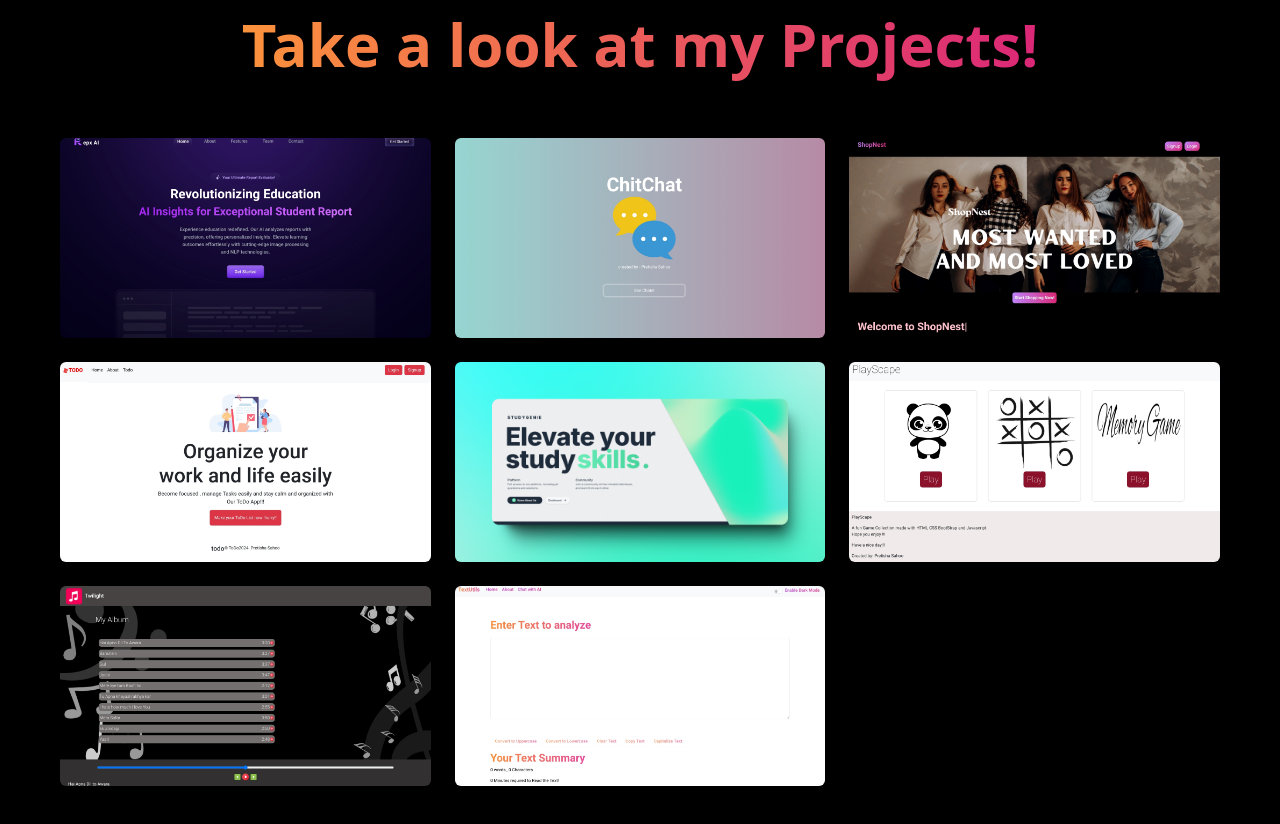
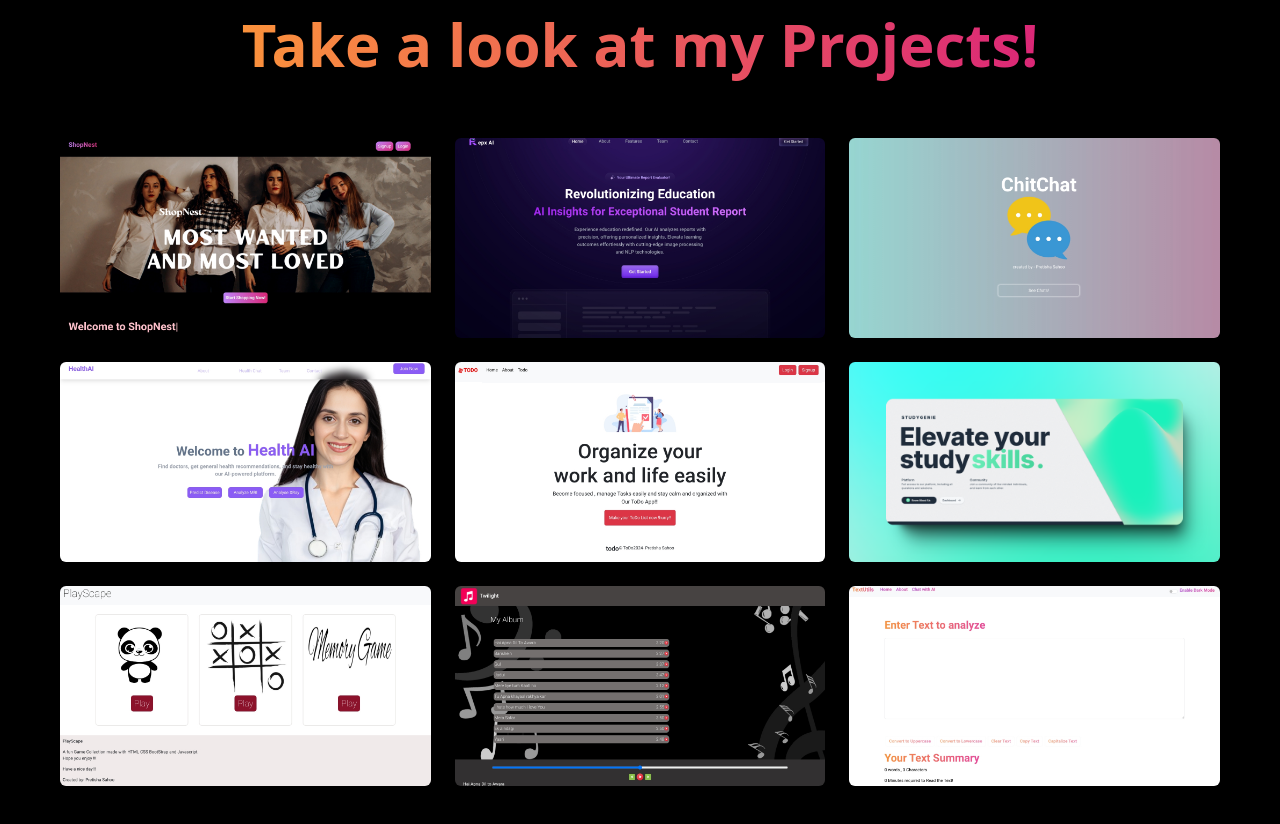
Before and after one commit to PretishaSahoo/Portfolio, a React (Create React App) app: page / in a window 1280 px wide. Shown: the part 1240-2064 px from the top of the page. Built offline with nearby package versions, Linux system fonts and the light colour scheme.

Commit message:
HealthAI added

```diff
--- a/src/Components/Projects.js
+++ b/src/Components/Projects.js
@@ -9,6 +9,7 @@ import TextUtils from '../Images/TextUtils.png'
 import Newsmate from '../Images/Newsmate.png'
 import StudyGenie from "../Images/StudyGenie.png"
 import ShopNest from '../Images/ShopNest.png'
+import HealthAI from "../Images/HealthAI.png"
 
 export default function Projects() {
   return (
@@ -24,6 +25,18 @@ export default function Projects() {
       </div>
 
       <div className="grid sm:grid-cols-2 md:grid-cols-3 gap-6">
+
+      <div className="rounded-md transform transition-transform duration-300 hover:scale-105 overflow-hidden shadow-lg shadow-[#0404c16] group container mounded-md flex justify-center items-center mx-auto content-div h-[200px] bg-cover relative">
+          <img src={ShopNest} layout="fill" objectFit="cover" alt="" />
+            <div className="opacity-0 group-hover:opacity-90 bg-[gray]/70 absolute inset-0 flex flex-col justify-center items-center">
+              <span className="text-2xl font-bold text-white tracking-wider"></span>
+              <div className="pt-8 text-center bg-transparent">
+                <a  className="bg-transparent" target="blank" href="https://shop-nest-olive.vercel.app/">
+                <button className="text-center rounded-lg px-4 py-3 m-2 bg-red-300 text-gray-700 font-bold text-lg">Check Out!</button>
+                </a>
+              </div>
+            </div>
+        </div>
 
         <div className="rounded-md transform transition-transform duration-300 hover:scale-105 overflow-hidden shadow-lg shadow-[#0404c16] group container mounded-md flex justify-center items-center mx-auto content-div h-[200px] bg-cover relative">
           <img src={repxAI} layout="fill" objectFit="cover" alt="" />
@@ -50,11 +63,11 @@ export default function Projects() {
         </div>
 
         <div className="rounded-md transform transition-transform duration-300 hover:scale-105 overflow-hidden shadow-lg shadow-[#0404c16] group container mounded-md flex justify-center items-center mx-auto content-div h-[200px] bg-cover relative">
-          <img src={ShopNest} layout="fill" objectFit="cover" alt="" />
+          <img src={HealthAI} layout="fill" objectFit="cover" alt="" />
             <div className="opacity-0 group-hover:opacity-90 bg-[gray]/70 absolute inset-0 flex flex-col justify-center items-center">
               <span className="text-2xl font-bold text-white tracking-wider"></span>
               <div className="pt-8 text-center bg-transparent">
-                <a  className="bg-transparent" target="blank" href="https://shop-nest-olive.vercel.app/">
+                <a  className="bg-transparent" target="blank" href="https://health-ai-teal.vercel.app/">
                 <button className="text-center rounded-lg px-4 py-3 m-2 bg-red-300 text-gray-700 font-bold text-lg">Check Out!</button>
                 </a>
               </div>
```
